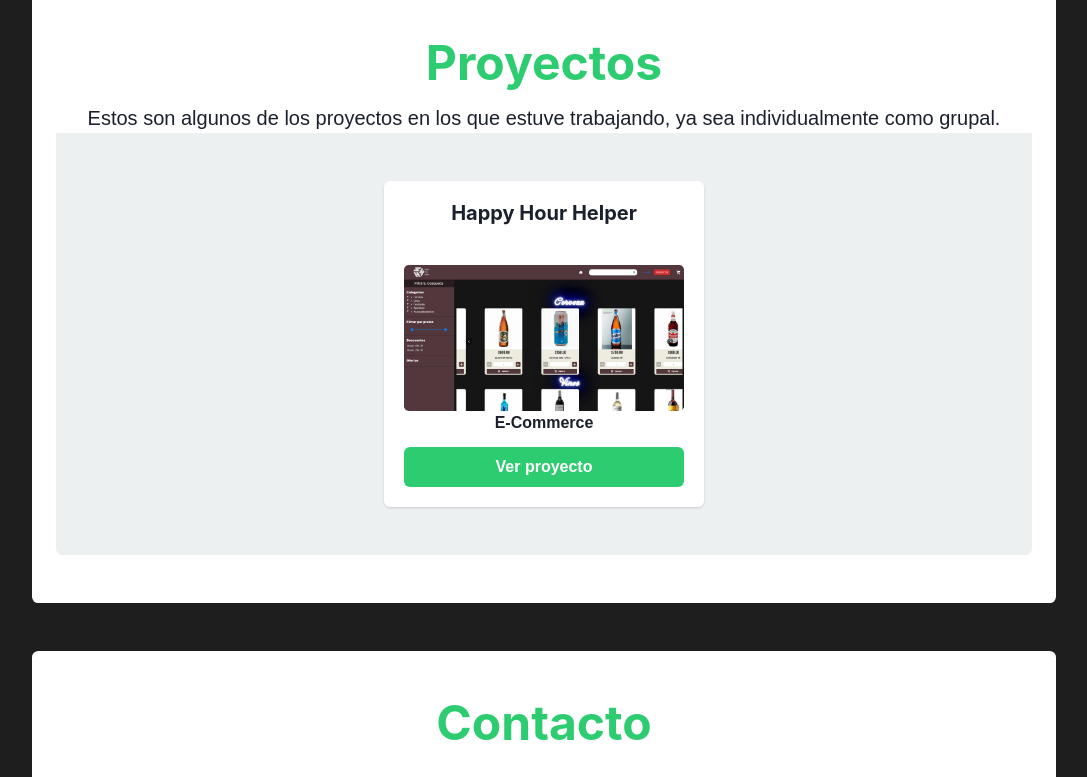
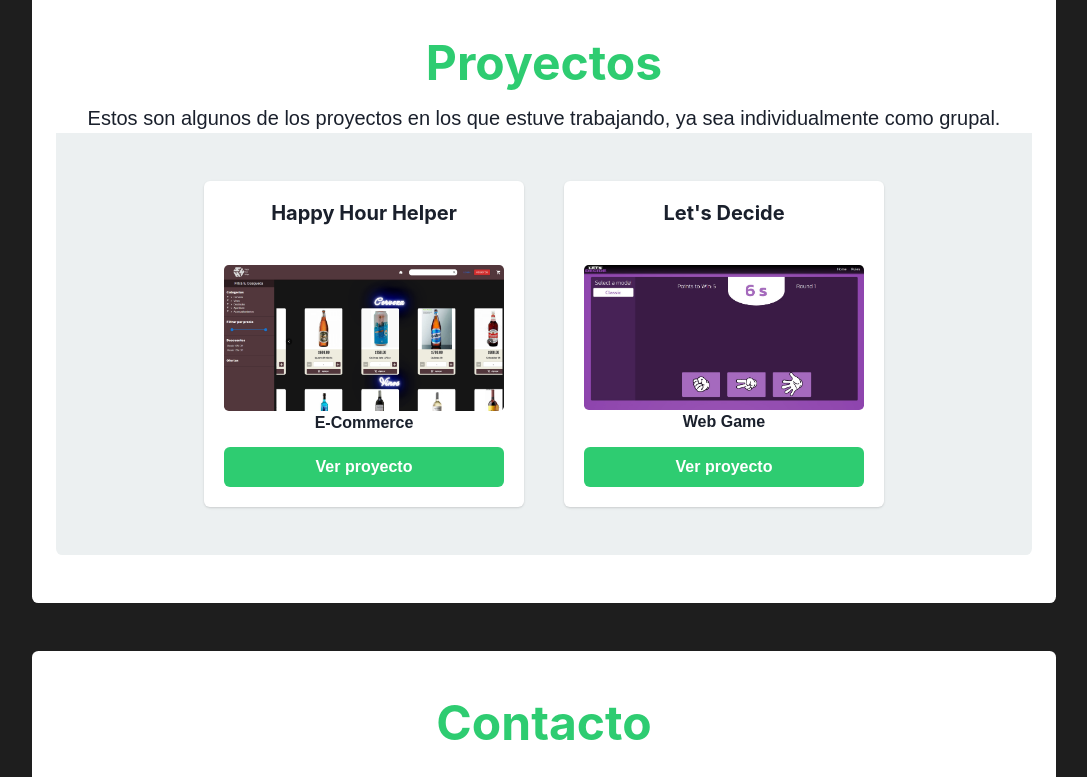
Before and after one commit to JotaCeV/Portfolio, a React (Vite) app: page / in a window 1280 px wide. Shown: the part 2040-2817 px from the top of the page, without its empty margins (96-1183 px from the left). Built offline with nearby package versions, Linux system fonts and the light colour scheme; a web font is replaced by a local one.

Commit message:
project added - LetsDecide

```diff
--- a/src/components/project-section/projects.jsx
+++ b/src/components/project-section/projects.jsx
@@ -2,6 +2,7 @@ import { Box, Flex, Heading, Text } from "@chakra-ui/react";
 import React from "react";
 import HHHimg from "../../assets/Happy-Hour-Helper-img.png";
 import CardCUI from "./card/card";
+import projectsProps from "../../constants/projects-props.json";
 
 function Projects({ projectsRef }) {
   return (
@@ -35,12 +36,15 @@ function Projects({ projectsRef }) {
           gap={10}
           justifyContent="center"
         >
-          <CardCUI
-            name="Happy Hour Helper"
-            img={HHHimg}
-            tag="E-Commerce"
-            link="https://happy-hour-helper.vercel.app"
-          />
+          {projectsProps.projects.map((project, index) => (
+            <CardCUI
+              key={index}
+              name={project.name}
+              img={project.img}
+              tag={project.tag}
+              link={project.link}
+            />
+          ))}
         </Flex>
       </Box>
     </>
--- /dev/null
+++ b/src/constants/projects-props.json
@@ -0,0 +1,16 @@
+{
+  "projects": [
+    {
+      "name": "Happy Hour Helper",
+      "img": "src/assets/Happy-Hour-Helper-img.png",
+      "tag": "E-Commerce",
+      "link": "https://happy-hour-helper.vercel.app"
+    },
+    {
+      "name": "Let's Decide",
+      "img": "src/assets/Lets-Decide.png",
+      "tag": "Web Game",
+      "link": "https://lets-decide-rsp.vercel.app"
+    }
+  ]
+}
```
Also changed, not shown: src/assets/Lets-Decide.png (added), src/assets/green-mountain-wallpaper-2560x2048_33.jpg (deleted).
